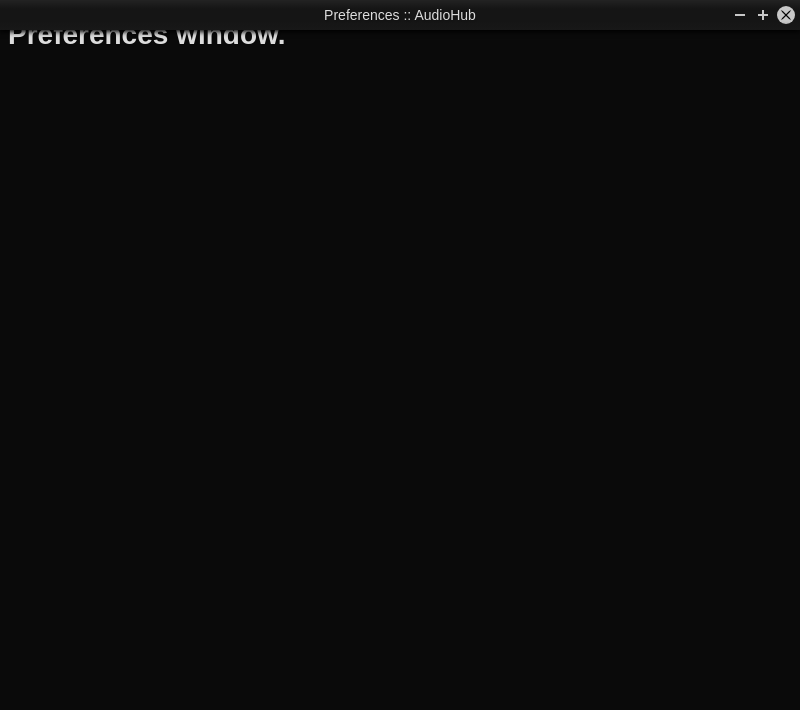
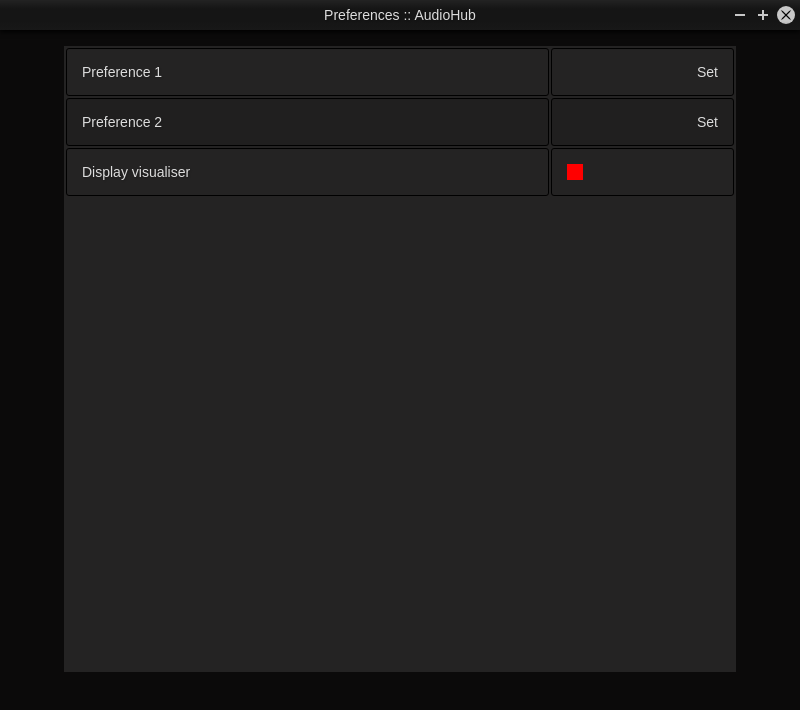
Before and after one commit to mikejzx/AudioHub, an Electron app: page wndpref.html in a window 800 px wide. Drawn offline with Linux system fonts and the light colour scheme; no server answers.

Commit message:
Preferences window still being developed. Custom checkbox also being worked on.

```diff
--- a/index.js
+++ b/index.js
@@ -8,6 +8,7 @@
 
 app.on('ready', () => {
     wndinit_main();
+    //global.wndshow_pref();
 
     //mainwnd.openDevTools();
 
@@ -45,7 +46,7 @@
 
 global.wndshow_pref = () => {
     prefwnd = new BrowserWindow({
-        width: 400, height: 200,
+        width: 700, height: 350,
         minWidth: 400, minHeight: 200,
         frame: false,
         transparent: false, hasShadow: true,
@@ -62,6 +63,8 @@
     prefwnd.on('close', () => {
         prefwnd = null;
     });
+
+    prefwnd.openDevTools();
 }
 
 const menuTemplate = [
--- /dev/null
+++ b/javascript/checkboxs.js
@@ -0,0 +1,12 @@
+
+// REMEMBER to call this on window body load.
+function checkbox_initialise () {
+    var boxes = document.getElementsByClassName("checkbox");
+    for (var i = 0; i < boxes.length; ++i) {
+        boxes[i].setAttribute("onclick", "check_checkbox(this);");
+    }
+}
+
+function check_checkbox (box) {
+    box.toggleAttribute("checked");
+}
--- a/styles/_stylesheet_main.css
+++ b/styles/_stylesheet_main.css
@@ -3,6 +3,9 @@
 html {
     /* Common variables */
     --captionbar-height: 30px;
+    --content-area-margin-h: 64px;
+    --content-area-margin-t: 16px;
+    --content-area-margin-b: 128px;
     --ctrlbar-height: 90px;
     --tracklist-density: 80px;
     --tracklist-cover-size: calc(var(--tracklist-density) / 1.2);
@@ -12,7 +15,7 @@
 
     /* Dark theme */
     --colour-fg: #151515;
-    --colour-bg: #0a0a0a;
+    --colour-bg: #0b0a0a;
     --colour-shadmain: #000;
     --colour-border: #000;
     --colour-text: #dddddd;
@@ -31,10 +34,12 @@
     --colour-slider-disabled-bg: #333;
     --colour-slider-disabled-border: #323232;
     --colour-slider-disabled-thumb: #444;
+    --content-area-bg: rgba(255, 255, 255, 0.1);
 
     /* Light theme (Not 100% supported yet)
     --colour-fg: #cccccc;
     --colour-bg: #bbbbbb;
+    --colour-shadmain: rgba(0, 0, 0, 0.4);
     --colour-border: #888;
     --colour-text: #222;
     --colour-dropdown-bg: #ccc;
@@ -51,7 +56,8 @@
     --colour-slider-thumb-hover: #999;
     --colour-slider-disabled-bg: #333;
     --colour-slider-disabled-border: #323232;
-    --colour-slider-disabled-thumb: #444;*/
+    --colour-slider-disabled-thumb: #444;
+    --content-area-bg: rgba(0, 0, 0, 0.1);*/
 
     background-color: var(--colour-bg);
 
--- /dev/null
+++ b/styles/styles-checkbox.css
@@ -0,0 +1,17 @@
+
+/*
+    Contains the styles for the checkbox
+    inputs.
+
+    Currently rough for testing etc...
+*/
+
+.checkbox {
+    width: 16px;
+    height: 16px;
+    background-color: #f00;
+}
+
+.checkbox[checked] {
+    background-color: #0f0 !important;
+}
--- /dev/null
+++ b/styles/styles-prefs.css
@@ -0,0 +1,31 @@
+
+/* Content area for the pref window */
+#pref-content-area {
+    top: calc(var(--captionbar-height) + var(--content-area-margin-t));
+    position: absolute;
+    left: var(--content-area-margin-h);
+    right: var(--content-area-margin-h);
+    bottom: var(--content-area-margin-b);
+    background-color: var(--content-area-bg);
+
+    overflow-x: none;
+    overflow-y: scroll;
+}
+
+#pref-table {
+    width: 100%;
+}
+
+#pref-table tr td {
+    padding: 15px;
+    text-align: left;
+    border-bottom: 1px solid #000;
+    border: 1px solid #000;
+    border-radius: 3px;
+}
+
+#pref-table tr:nth-child(even) {
+    background-color: rgba(0, 0, 0, 0.1);
+}
+
+#pref-table tr td:last-child { text-align: right !important; }
--- a/wndpref.html
+++ b/wndpref.html
@@ -8,14 +8,19 @@
         <link rel="stylesheet" href="./styles/_stylesheet_main.css"/>
         <link rel="stylesheet" href="./styles/styles-captionbar.css"/>
         <link rel="stylesheet" href="./styles/styles-toolbar.css"/>
+        <link rel="stylesheet" href="./styles/styles-checkbox.css"/>
+
+        <!-- Specific to the pref window -->
+        <link rel="stylesheet" href="./styles/styles-prefs.css"/>
 
         <!-- JavaScripts -->
         <script type="text/javascript" src="./javascript/lib/html-import.js"></script>
         <script type="text/javascript" src="./javascript/jsprefs.js"></script>
+        <script type="text/javascript" src="./javascript/checkboxs.js"></script>
 
         <title>Preferences :: AudioHub</title>
     </head>
-    <body onload="onWindowLoad_pref()">
+    <body onload="onWindowLoad_pref(); checkbox_initialise ();">
         <header>
             <!-- Gradient effect on caption bar -->
             <div id="header-grad"></div>
@@ -42,6 +47,26 @@
             <!-- End imported -->
         </header>
 
-        <h1>Preferences window.</h1>
+        <div id="pref-content-area">
+            <table id="pref-table">
+                <!-- Testing 1 -->
+                <tr>
+                    <td>Preference 1</td>
+                    <td>Set</td>
+                </tr>
+                <!-- Testing 2 -->
+                <tr>
+                    <td>Preference 2</td>
+                    <td>Set</td>
+                </tr>
+                <!-- Display visualiser setting -->
+                <tr>
+                    <td>Display visualiser</td>
+                    <td>
+                        <div class="checkbox"></div>
+                    </td>
+                </tr>
+            </table>
+        </div>
     </body>
 </html>
```
